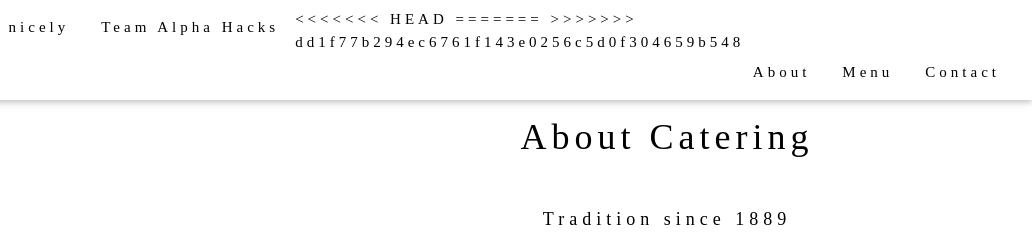
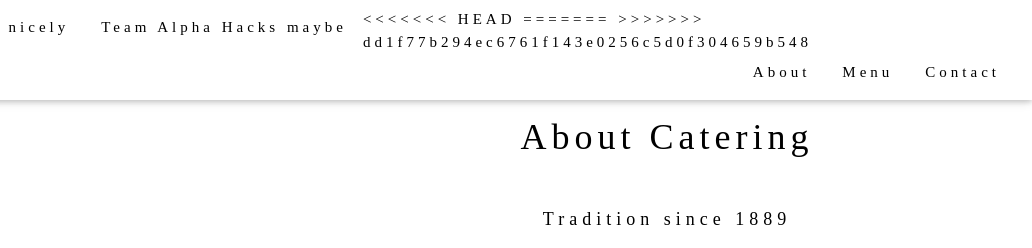
Before and after one commit to djbursch/CECS378, a plain HTML site: page index.html in a window 1280 px wide. Shown: the top 248 px of the page, 248-1280 px from the left. Drawn offline with nearby package versions, Linux system fonts and the light colour scheme.

Commit message:
testing github

```diff
--- a/index.html
+++ b/index.html
@@ -19,7 +19,7 @@
 <<<<<<< HEAD
     <a href="#home" class="w3-bar-item w3-button">Team Alpha Hacks too nicely </a>
 =======
-    <a href="#home" class="w3-bar-item w3-button">Team Alpha Hacks</a>
+    <a href="#home" class="w3-bar-item w3-button">Team Alpha Hacks maybe </a>
 >>>>>>> dd1f77b294ec6761f143e0256c5d0f304659b548
     <!-- Right-sided navbar links. Hide them on small screens -->
     <div class="w3-right w3-hide-small">
```
